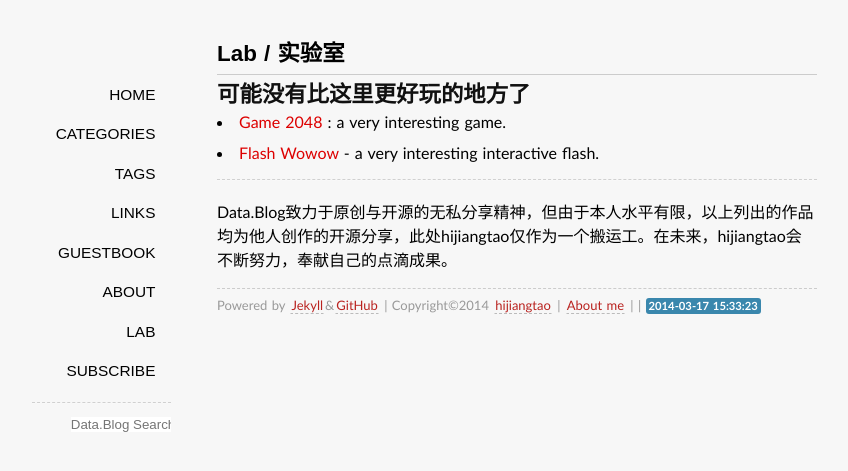
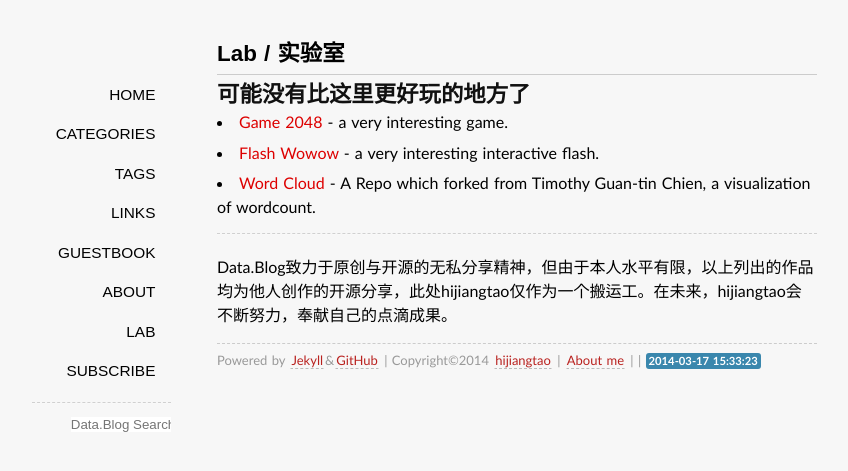
Before and after one commit to jessica0530/hijiangtao.github.io, a Jekyll site: the page built from laboratory/index.md, in a window 1280 px wide. Shown: the top 471 px of the page, without its empty margins (123-971 px from the left). Built offline with Jekyll 4.4.1, drawn with Linux system fonts in a browser that asks for light colours; some web fonts are replaced; Markdown is read by kramdown in place of the engine named in the settings; comment, search, counter and statistics services are not loaded.

Commit message:
lab_modify

```diff
--- a/laboratory/index.md
+++ b/laboratory/index.md
@@ -6,8 +6,9 @@ comments: yes
 
 ##可能没有比这里更好玩的地方了
 
-* [Game 2048](http://hijiangtao.github.io/lab/2048) : a very interesting game.
+* [Game 2048](http://hijiangtao.github.io/lab/2048) - a very interesting game.
 * [Flash Wowow](http://hijiangtao.weebly.com/uploads/2/4/7/5/24754659/banner_website_v03_by_davedonut-d6tpi0q.swf) - a very interesting interactive flash.
+* [Word Cloud](http://hijiangtao.github.io/wordcloud) - A Repo which forked from Timothy Guan-tin Chien, a visualization of wordcount.
 
 ----
 
```
